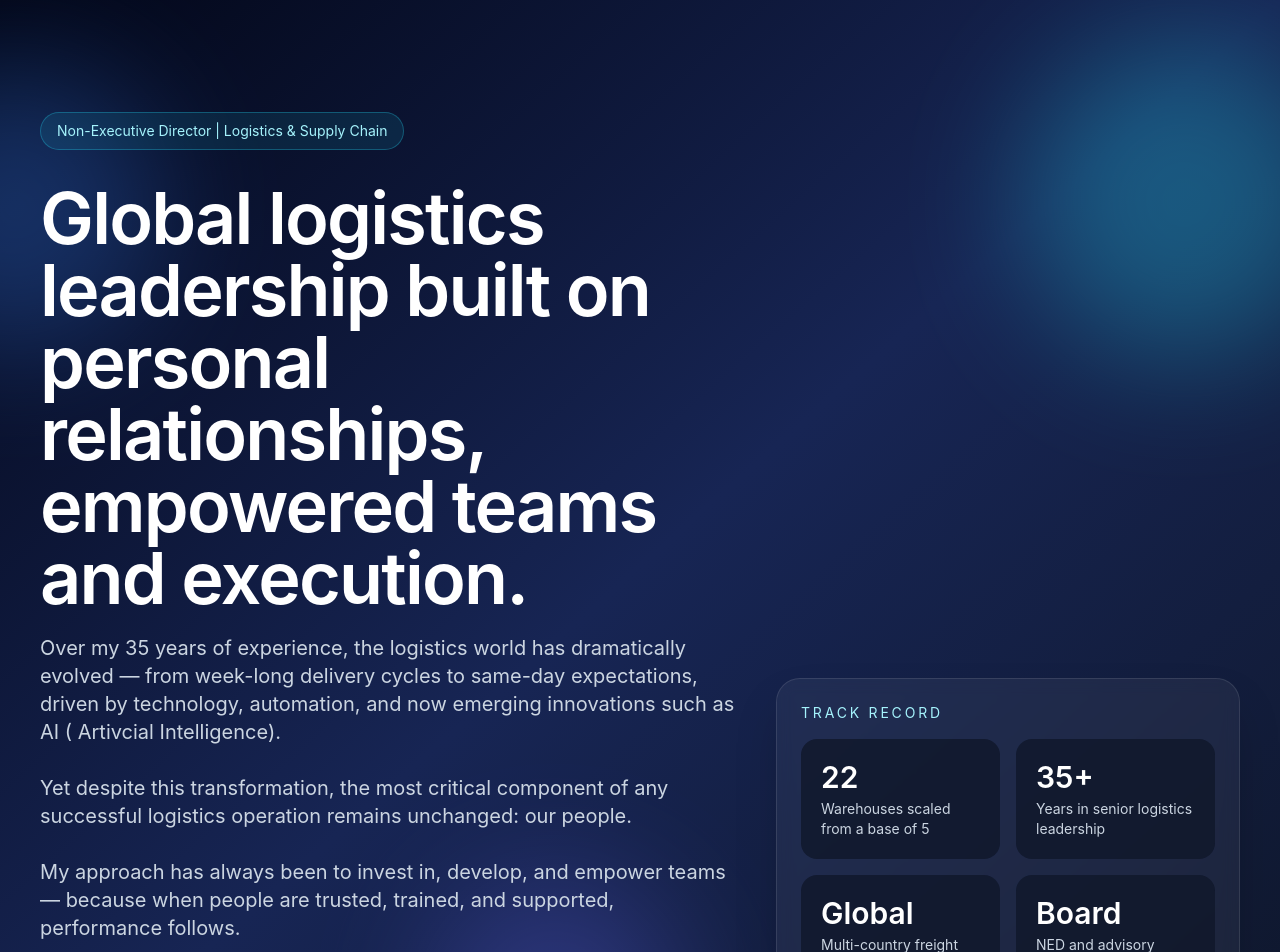
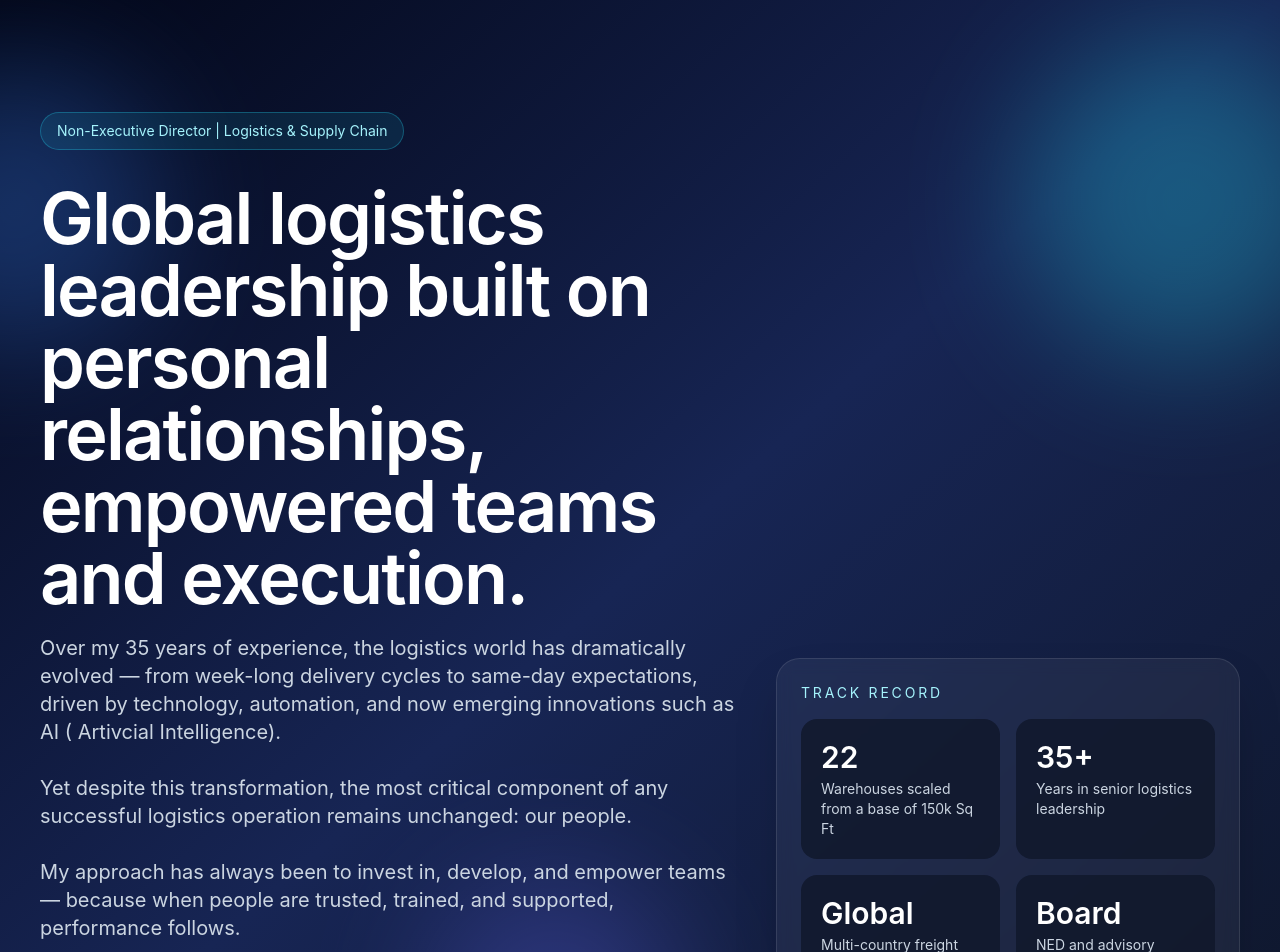
Before and after one commit to gerryhall05-commits/gerry-hall-website, a React (Vite) app: page / in a window 1280 px wide. Shown: the top 952 px of the page. Built offline with nearby package versions, Linux system fonts and the light colour scheme.

Commit message:
Update App.jsx

```diff
--- a/src/App.jsx
+++ b/src/App.jsx
@@ -95,7 +95,7 @@ export default function App() {
               <div className="mt-4 grid grid-cols-2 gap-4">
                 <div className="rounded-2xl bg-slate-900/80 p-5">
                   <div className="text-3xl font-semibold">22</div>
-                  <div className="mt-1 text-sm text-slate-300">Warehouses scaled from a base of 5</div>
+                  <div className="mt-1 text-sm text-slate-300">Warehouses scaled from a base of 150k Sq Ft</div>
                 </div>
                 <div className="rounded-2xl bg-slate-900/80 p-5">
                   <div className="text-3xl font-semibold">35+</div>
```
